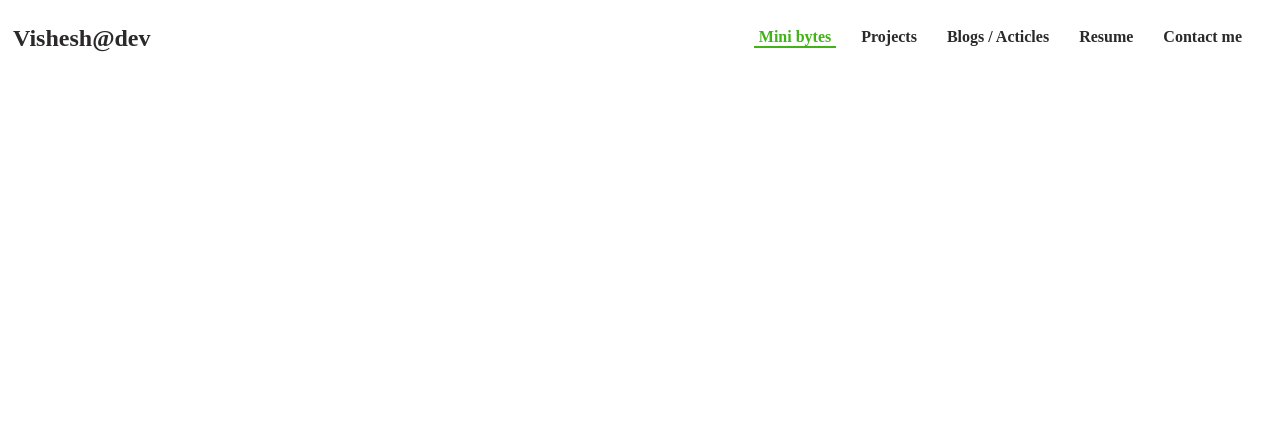
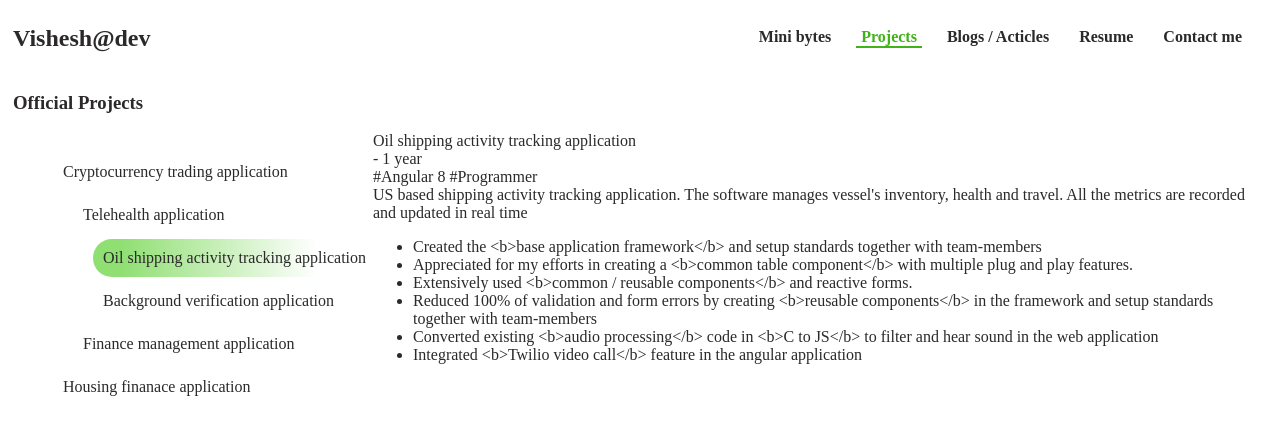
Before and after one commit to visheshCuriousDev/my-website, a React (Create React App) app: page / in a window 1280 px wide. Shown: the top 434 px of the page. Built offline with nearby package versions, Linux system fonts and the light colour scheme.

Commit message:
Set project as default page

```diff
--- a/src/App.js
+++ b/src/App.js
@@ -17,7 +17,7 @@ function App() {
             <Switch>
               <Route exact path='/'>
                 <Suspense fallback={<Loading />}>
-                  <MiniBytes />
+                  <Projects />
                 </Suspense>
               </Route>
               <Route path='/projects'>
--- a/src/components/header/index.js
+++ b/src/components/header/index.js
@@ -12,10 +12,10 @@ const Header = () => {
             </div>
             <div className="nav">
                 <ul className="nav-list">
-                    <li className={(location.pathname === "/") ? "active" : ""}>
-                        <Link to="/"> Mini bytes </Link>
+                    <li className={(location.pathname === "/mini-bytes") ? "active" : ""}>
+                        <Link to="/mini-bytes"> Mini bytes </Link>
                     </li>
-                    <li className={(location.pathname === "/projects") ? "active" : ""}>
+                    <li className={(location.pathname === "/" || location.pathname === "/projects") ? "active" : ""}>
                         <Link to="/projects"> Projects </Link>
                     </li>
                     <li className={(location.pathname === "/art") ? "active" : ""}>
```
Also changed, not shown: public/im-working-on-it-stan-marsh.gif (added).
